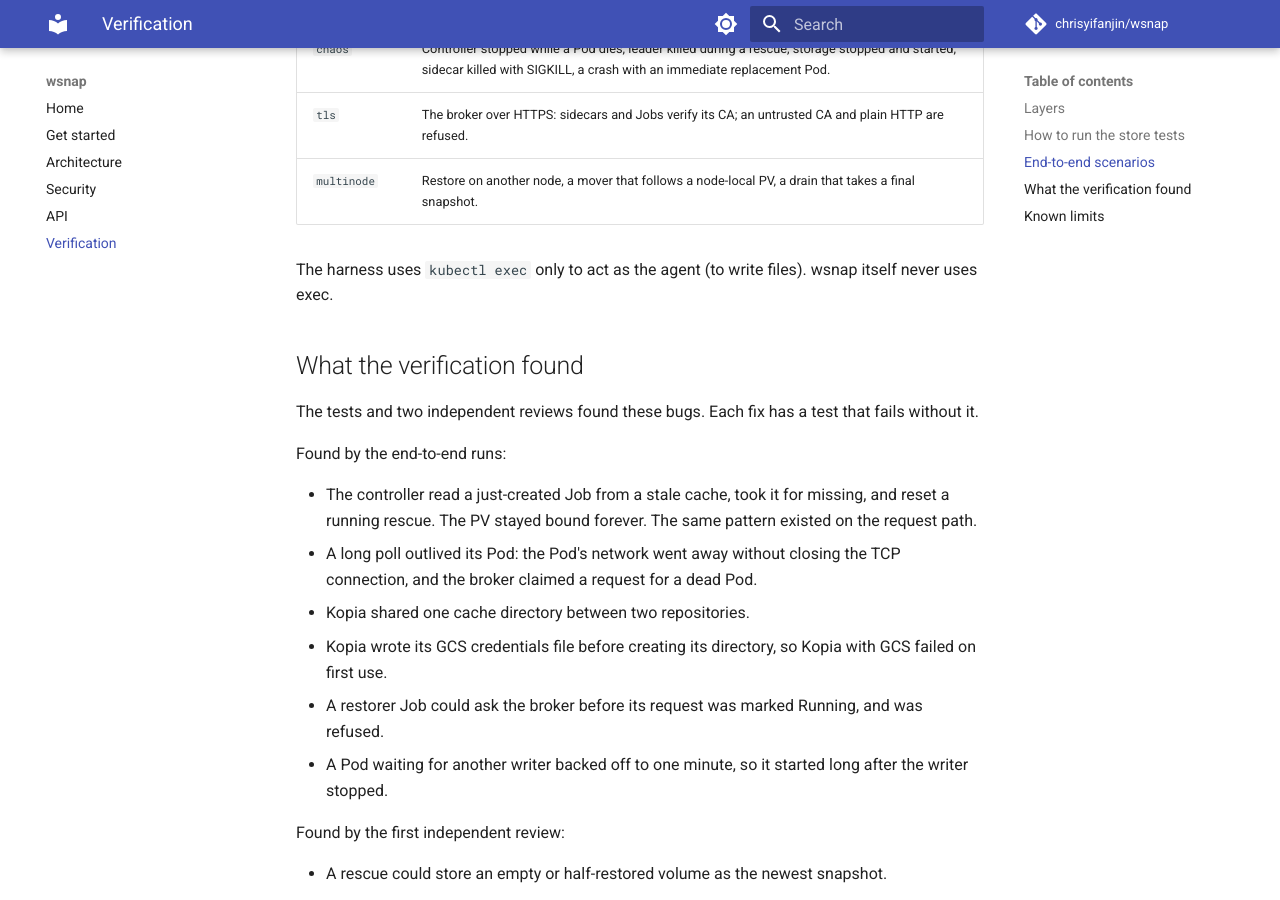
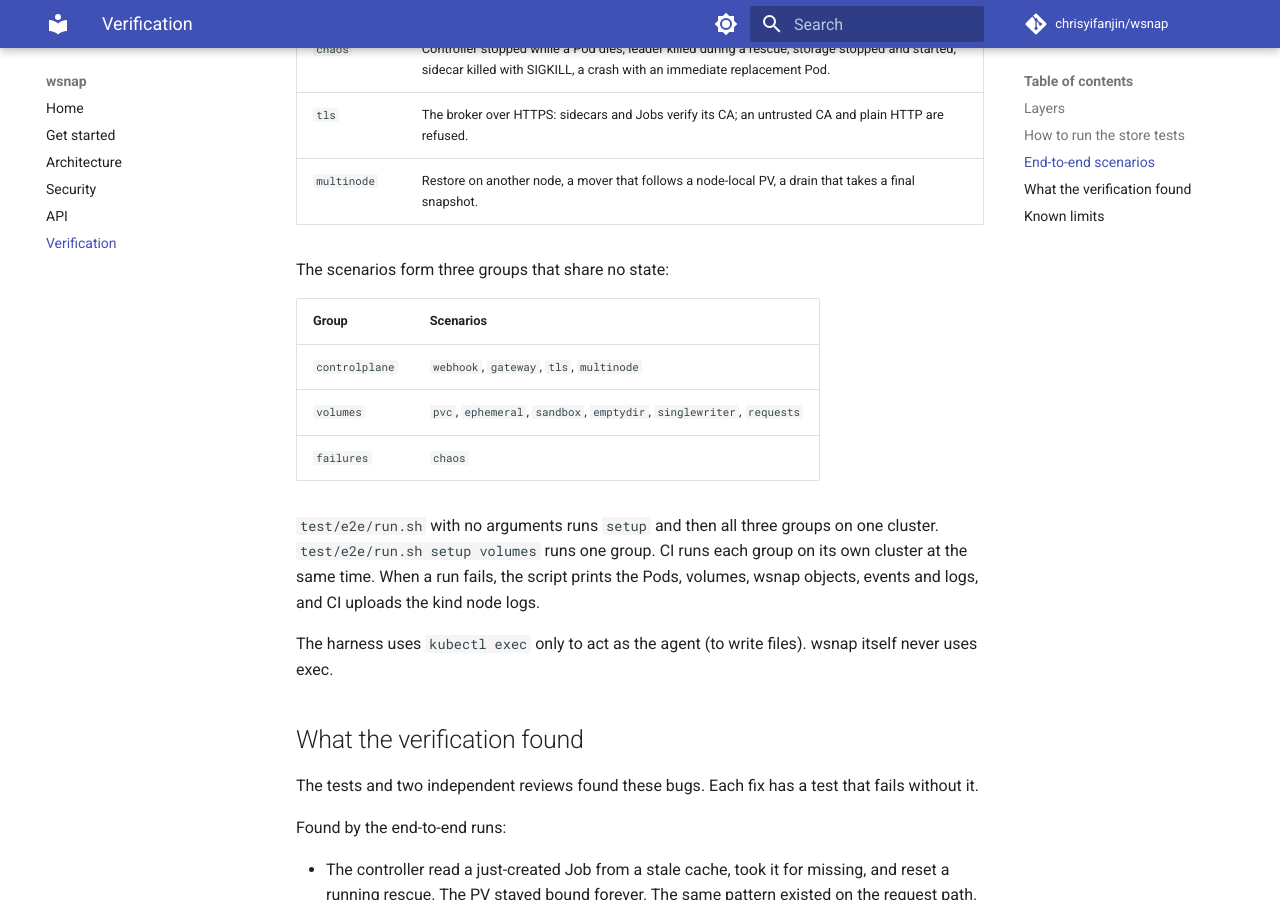
Before and after one commit to chrisyifanjin/wsnap, an MkDocs documentation site: the page built from docs/verification.md, in a window 1280 px wide and 900 px high, scrolled down 2410 px. Built offline with MkDocs 1.6.1 and Material for MkDocs 9.7.7, drawn with Linux system fonts in a browser that asks for light colours; comment, search, counter and statistics services are not loaded.

Commit message:
Run e2e groups in parallel and remove flaky waits
CI took about 17 minutes, almost all of it one serial e2e run, and the
webhook fail-closed check flaked on main.

- Split the scenarios into three groups that share no state (controlplane,
  volumes, failures). CI runs each on its own kind cluster; run.sh with no
  arguments still runs everything on one cluster.
- Build the images with a GitHub Actions layer cache while the cluster is
  created in the background; download kind instead of compiling it.
- Predicates that check absence (no_pods, pod_gone, pv_gone, pvc_gone) now
  answer true only when the API server confirms it; an API error used to
  count as gone.
- Wait until admission actually refuses labeled Pods before asserting fail
  closed.
- Remove fixed waits: labels-only Pods exit on SIGTERM instead of eating the
  30 s grace period, singlewriter waits for the refusal log instead of
  sleeping 30 s, and the storage-outage Pod uses a 20 s operation timeout.
- On failure, print Pods, volumes, wsnap objects, events and logs, and
  upload the kind node logs.
- Cancel superseded CI runs of a pull request.

```diff
--- a/docs/verification.md
+++ b/docs/verification.md
@@ -65,6 +65,20 @@ multi-node scenario: `kind create cluster --name wsnap --config test/e2e/kind-mu
 | `chaos` | Controller stopped while a Pod dies, leader killed during a rescue, storage stopped and started, sidecar killed with SIGKILL, a crash with an immediate replacement Pod. |
 | `tls` | The broker over HTTPS: sidecars and Jobs verify its CA; an untrusted CA and plain HTTP are refused. |
 | `multinode` | Restore on another node, a mover that follows a node-local PV, a drain that takes a final snapshot. |
+
+The scenarios form three groups that share no state:
+
+| Group | Scenarios |
+|---|---|
+| `controlplane` | `webhook`, `gateway`, `tls`, `multinode` |
+| `volumes` | `pvc`, `ephemeral`, `sandbox`, `emptydir`, `singlewriter`, `requests` |
+| `failures` | `chaos` |
+
+`test/e2e/run.sh` with no arguments runs `setup` and then all three groups
+on one cluster. `test/e2e/run.sh setup volumes` runs one group. CI runs
+each group on its own cluster at the same time. When a run fails, the
+script prints the Pods, volumes, wsnap objects, events and logs, and CI
+uploads the kind node logs.
 
 The harness uses `kubectl exec` only to act as the agent (to write files).
 wsnap itself never uses exec.
```
Also changed, not shown: 2 other files.
